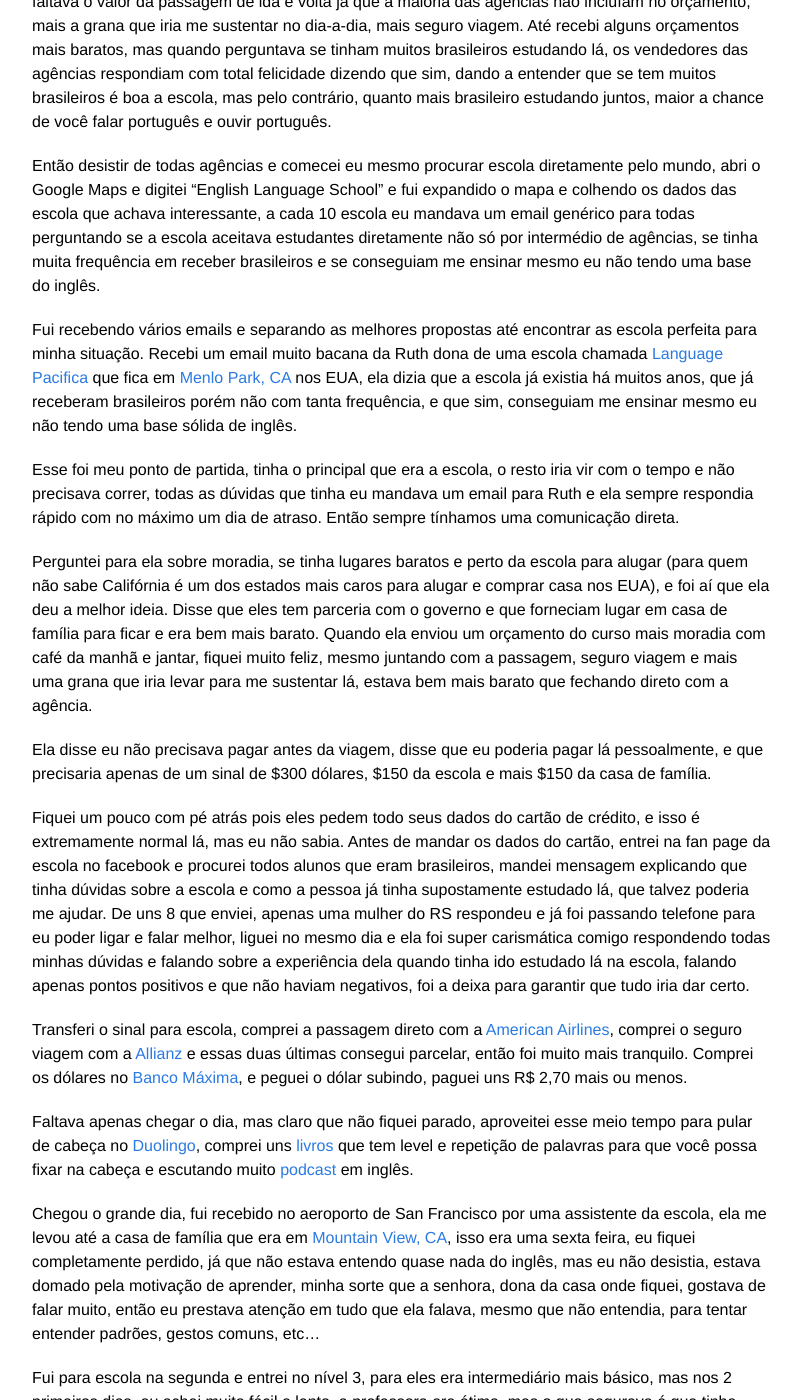
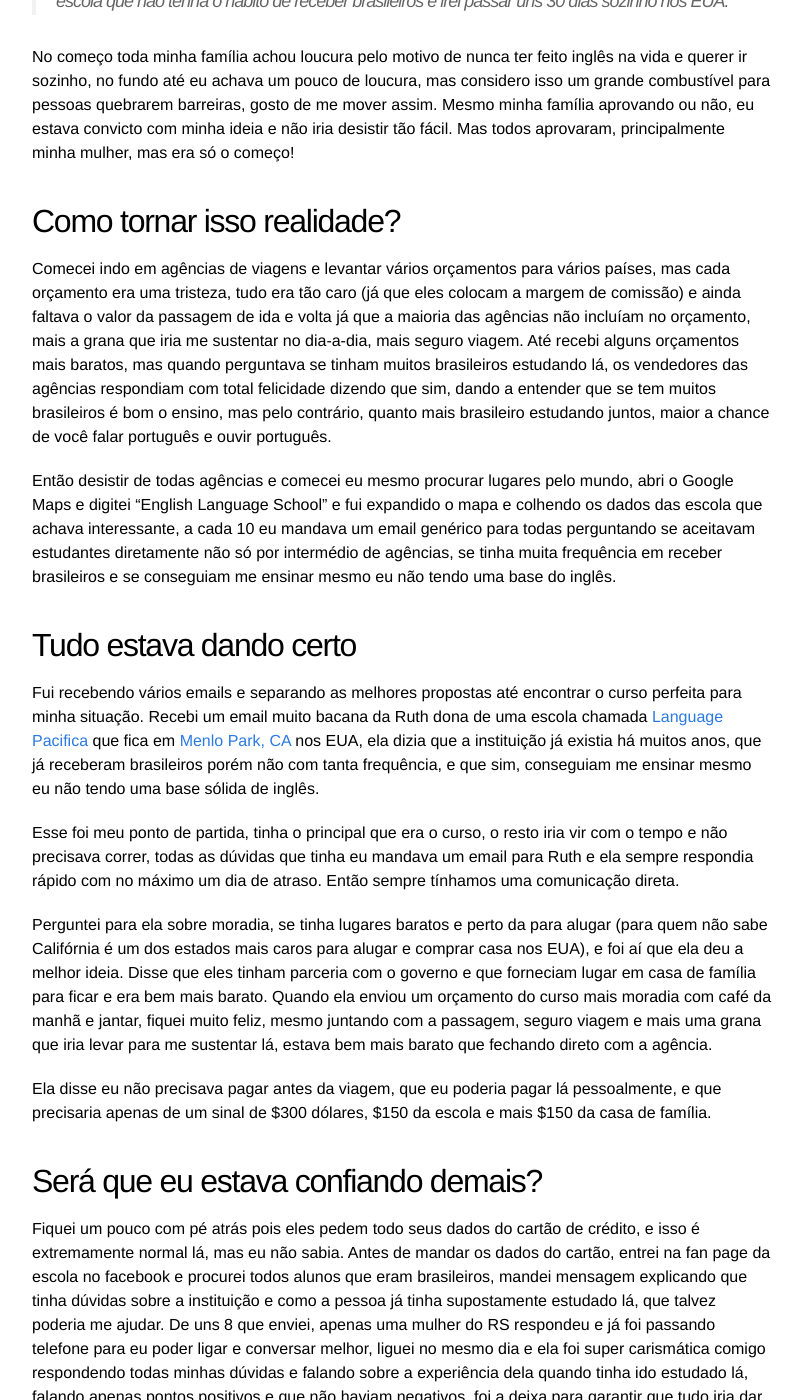
Before and after one commit to igorapa/igorapa.github.io, a Jekyll site: the page built from _posts/2015-05-24-fui-aprender-ingles.markdown, in a window 1280 px wide and 1400 px high, scrolled down 1804 px. Shown: the whole window, without its empty margins (238-1040 px from the left). Built offline with Jekyll 4.4.1, drawn with Linux system fonts in a browser that asks for light colours; nearby versions of some CDN libraries; comment, search, counter and statistics services are not loaded; some of the changed text lies outside the part shown.

Commit message:
fix: changed some sentences in the text

```diff
--- a/_posts/2015-05-24-fui-aprender-ingles.markdown
+++ b/_posts/2015-05-24-fui-aprender-ingles.markdown
@@ -8,21 +8,28 @@
 
 Mas hoje irei falar de algo que vem ainda antes da programação e considero hoje uma grande importância na vida profissional e até mesmo pessoal de um programador, por incrível que pareça, muitos programadores discordam e não acham necessário o inglês como base para a programação, mas enfim, não estou aqui para convencer ninguém, meu intuito é deixar minha opinião sobre o tema.
 
+## Motivo para aprender inglês
+
 Tudo começou quando tinha acabado migrar de área na [Netshoes](http://netshoes.com), eu estava como designer no Marketing e passei para o setor de TI como front-end, sim, sou formado em Design Gráfico e comecei minha carreira como designer em pequenas empresas até chegar na Netshoes, mas sempre em paralelo amava estudar sozinho programação e até hoje continuo estudando sem parar, mas isso é outra história, vamos voltar para o tema.
 
 Então quando eu já estava pegando projetos de front-end da Netshoes e tudo estava fluindo bem, cheguei no [Daniel Filho](http://twitter.com/danielfilho) (um grande mentor para mim) e disse:
 
 > Cara, agora estou dedicando 100% do meu tempo em programação, estudo meus livros e tutoriais nas horas livres e pratico no trabalho tudo que aprendo, fora o que aprendo no trabalhando, gostaria da sua opinião, devo continuar aprendendo JS, GIT, REGEX? Estou no caminho certo?
 
-E foi quando levei a maior surpresa, ele perguntou se eu sabia inglês, fugindo da minha pergunta sobre programação, respondi que tinha muita facilidade na leitura mas que na pronuncia eu estava muito no básico. O fato que até então eu nunca tinha feito curso de inglês na vida, estudei em escola pública e para quem conhece, sabe que o ensino era um meia boca de verbo TO BE, não sei hoje como anda as escola públicas, mas na minha época era muito ruim o ensino de inglês.
+E foi quando levei a maior surpresa, ele perguntou se eu sabia inglês, fugindo da minha pergunta sobre programação, respondi que tinha muita facilidade na leitura mas que na pronuncia eu estava muito no básico. O fato que até então eu nunca tinha feito curso de inglês na vida, estudei em escola pública e para quem conhece, sabe que o ensino era um meia boca de verbo TO BE, não sei hoje como anda a didática, mas na minha época era muito ruim o ensino de inglês.
+
+## Foi como um tapa na cara
 
 Ele escutou o que disse, olho nos meus olhos e falou:
 
 > Antes de aprender JavaScript ou qualquer outra linguagem, você tem que aprender inglês.
+> - [Daniel Filho](http://twitter.com/danielfilho)
 
-Ele nem precisou explicar o porquê, no tom da voz dele percebi que aquilo era muito mais importante, e muitas peças começaram se juntar, já sabia mas só naquele momento ficou tudo mais claro, umas delas eram as coisas que eu buscava na internet para aprender programação e as melhores explicações estavam em inglês, ou documentações, etc.
+Ele nem precisou explicar o porquê, no tom da voz dele percebi que aquilo era muito mais importante, e muitas peças começaram a se juntar, eu tinha uma noção, mas só naquele momento ficou tudo mais claro, umas delas eram as coisas que eu buscava na internet para aprender programação e as melhores explicações estavam em inglês.
 
-Naquele dia eu nem dormi direito, fiquei pensando na melhor solução para resolver isso pois sabia que mesmo começando em uma escola de idiomas naquela semana no Brasil, eu lavaria no mínimo 1 ano para apresentar um resultado gratificante, fora a fortuna que iria gastar.
+Naquele dia eu nem dormi direito, fiquei pensando na melhor solução para resolver isso pois sabia que mesmo começando em um curso de idiomas naquela semana no Brasil, eu lavaria no mínimo 1 ano para apresentar um resultado gratificante, fora a fortuna que iria gastar.
+
+## A melhor solução era uma loucura
 
 Ainda na mesma semana, conversei com minha mulher e concluí.
 
@@ -30,27 +37,39 @@
 
 No começo toda minha família achou loucura pelo motivo de nunca ter feito inglês na vida e querer ir sozinho, no fundo até eu achava um pouco de loucura, mas considero isso um grande combustível para pessoas quebrarem barreiras, gosto de me mover assim. Mesmo minha família aprovando ou não, eu estava convicto com minha ideia e não iria desistir tão fácil. Mas todos aprovaram, principalmente minha mulher, mas era só o começo!
 
-Comecei indo em agências de viagens e levantar vários orçamentos para vários países, mas cada orçamento era uma tristeza, tudo era tão caro (já que eles colocavam a margem de comissão) e ainda faltava o valor da passagem de ida e volta já que a maioria das agências não incluíam no orçamento, mais a grana que iria me sustentar no dia-a-dia, mais seguro viagem. Até recebi alguns orçamentos mais baratos, mas quando perguntava se tinham muitos brasileiros estudando lá, os vendedores das agências respondiam com total felicidade dizendo que sim, dando a entender que se tem muitos brasileiros é boa a escola, mas pelo contrário, quanto mais brasileiro estudando juntos, maior a chance de você falar português e ouvir português.
+## Como tornar isso realidade?
 
-Então desistir de todas agências e comecei eu mesmo procurar escola diretamente pelo mundo, abri o Google Maps e digitei "English Language School" e fui expandido o mapa e colhendo os dados das escola que achava interessante, a cada 10 escola eu mandava um email genérico para todas perguntando se a escola aceitava estudantes diretamente não só por intermédio de agências, se tinha muita frequência em receber brasileiros e se conseguiam me ensinar mesmo eu não tendo uma base do inglês.
+Comecei indo em agências de viagens e levantar vários orçamentos para vários países, mas cada orçamento era uma tristeza, tudo era tão caro (já que eles colocam a margem de comissão) e ainda faltava o valor da passagem de ida e volta já que a maioria das agências não incluíam no orçamento, mais a grana que iria me sustentar no dia-a-dia, mais seguro viagem. Até recebi alguns orçamentos mais baratos, mas quando perguntava se tinham muitos brasileiros estudando lá, os vendedores das agências respondiam com total felicidade dizendo que sim, dando a entender que se tem muitos brasileiros é bom o ensino, mas pelo contrário, quanto mais brasileiro estudando juntos, maior a chance de você falar português e ouvir português.
 
-Fui recebendo vários emails e separando as melhores propostas até encontrar as escola perfeita para minha situação. Recebi um email muito bacana da Ruth dona de uma escola chamada [Language Pacifica](http://www.languagepacifica.org/) que fica em [Menlo Park, CA](https://www.google.com.br/maps/place/Menlo+Park,+CA,+USA/@37.4629307,-122.1748693,13z/data=!3m1!4b1!4m2!3m1!1s0x808fa6b1117280ff:0xebbf998e5df289ab?hl=pt-BR) nos EUA, ela dizia que a escola já existia há muitos anos, que já receberam brasileiros porém não com tanta frequência, e que sim, conseguiam me ensinar mesmo eu não tendo uma base sólida de inglês.
+Então desistir de todas agências e comecei eu mesmo procurar lugares pelo mundo, abri o Google Maps e digitei "English Language School" e fui expandido o mapa e colhendo os dados das escola que achava interessante, a cada 10 eu mandava um email genérico para todas perguntando se aceitavam estudantes diretamente não só por intermédio de agências, se tinha muita frequência em receber brasileiros e se conseguiam me ensinar mesmo eu não tendo uma base do inglês.
 
-Esse foi meu ponto de partida, tinha o principal que era a escola, o resto iria vir com o tempo e não precisava correr, todas as dúvidas que tinha eu mandava um email para Ruth e ela sempre respondia rápido com no máximo um dia de atraso. Então sempre tínhamos uma comunicação direta.
+## Tudo estava dando certo
 
-Perguntei para ela sobre moradia, se tinha lugares baratos e perto da escola para alugar (para quem não sabe Califórnia é um dos estados mais caros para alugar e comprar casa nos EUA), e foi aí que ela deu a melhor ideia. Disse que eles tem parceria com o governo e que forneciam lugar em casa de família para ficar e era bem mais barato. Quando ela enviou um orçamento do curso mais moradia com café da manhã e jantar, fiquei muito feliz, mesmo juntando com a passagem, seguro viagem e mais uma grana que iria levar para me sustentar lá, estava bem mais barato que fechando direto com a agência.
+Fui recebendo vários emails e separando as melhores propostas até encontrar o curso perfeita para minha situação. Recebi um email muito bacana da Ruth dona de uma escola chamada [Language Pacifica](http://www.languagepacifica.org/) que fica em [Menlo Park, CA](https://www.google.com.br/maps/place/Menlo+Park,+CA,+USA/@37.4629307,-122.1748693,13z/data=!3m1!4b1!4m2!3m1!1s0x808fa6b1117280ff:0xebbf998e5df289ab?hl=pt-BR) nos EUA, ela dizia que a instituição já existia há muitos anos, que já receberam brasileiros porém não com tanta frequência, e que sim, conseguiam me ensinar mesmo eu não tendo uma base sólida de inglês.
 
-Ela disse eu não precisava pagar antes da viagem, disse que eu poderia pagar lá pessoalmente, e que precisaria apenas de um sinal de $300 dólares, $150 da escola e mais $150 da casa de família.
+Esse foi meu ponto de partida, tinha o principal que era o curso, o resto iria vir com o tempo e não precisava correr, todas as dúvidas que tinha eu mandava um email para Ruth e ela sempre respondia rápido com no máximo um dia de atraso. Então sempre tínhamos uma comunicação direta.
 
-Fiquei um pouco com pé atrás pois eles pedem todo seus dados do cartão de crédito, e isso é extremamente normal lá, mas eu não sabia. Antes de mandar os dados do cartão, entrei na fan page da escola no facebook e procurei todos alunos que eram brasileiros, mandei mensagem explicando que tinha dúvidas sobre a escola e como a pessoa já tinha supostamente estudado lá, que talvez poderia me ajudar. De uns 8 que enviei, apenas uma mulher do RS respondeu e já foi passando telefone para eu poder ligar e falar melhor, liguei no mesmo dia e ela foi super carismática comigo respondendo todas minhas dúvidas e falando sobre a experiência dela quando  tinha ido estudado lá na escola, falando apenas pontos positivos e que não haviam negativos, foi a deixa para garantir que tudo iria dar certo.
+Perguntei para ela sobre moradia, se tinha lugares baratos e perto da para alugar (para quem não sabe Califórnia é um dos estados mais caros para alugar e comprar casa nos EUA), e foi aí que ela deu a melhor ideia. Disse que eles tinham parceria com o governo e que forneciam lugar em casa de família para ficar e era bem mais barato. Quando ela enviou um orçamento do curso mais moradia com café da manhã e jantar, fiquei muito feliz, mesmo juntando com a passagem, seguro viagem e mais uma grana que iria levar para me sustentar lá, estava bem mais barato que fechando direto com a agência.
 
-Transferi o sinal para escola, comprei a passagem direto com a [American Airlines](http://aa.com), comprei o seguro viagem com a [Allianz](http://www.allianz-assistance.com.br/) e essas duas últimas consegui parcelar, então foi muito mais tranquilo. Comprei os dólares no [Banco Máxima](http://www.maximacambio.com.br/), e peguei o dólar subindo, paguei uns R$ 2,70 mais ou menos.
+Ela disse eu não precisava pagar antes da viagem, que eu poderia pagar lá pessoalmente, e que precisaria apenas de um sinal de $300 dólares, $150 da escola e mais $150 da casa de família.
+
+## Será que eu estava confiando demais?
+
+Fiquei um pouco com pé atrás pois eles pedem todo seus dados do cartão de crédito, e isso é extremamente normal lá, mas eu não sabia. Antes de mandar os dados do cartão, entrei na fan page da escola no facebook e procurei todos alunos que eram brasileiros, mandei mensagem explicando que tinha dúvidas sobre a instituição e como a pessoa já tinha supostamente estudado lá, que talvez poderia me ajudar. De uns 8 que enviei, apenas uma mulher do RS respondeu e já foi passando telefone para eu poder ligar e conversar melhor, liguei no mesmo dia e ela foi super carismática comigo respondendo todas minhas dúvidas e falando sobre a experiência dela quando  tinha ido estudado lá, falando apenas pontos positivos e que não haviam negativos, foi a deixa para garantir que tudo iria dar certo.
+
+Fiquei mais seguro e fiz a transferência do sinal, comprei a passagem direto com a [American Airlines](http://aa.com), comprei o seguro viagem com a [Allianz](http://www.allianz-assistance.com.br/) e essas duas últimas consegui parcelar, então foi muito mais tranquilo. Comprei os dólares no [Banco Máxima](http://www.maximacambio.com.br/), e peguei o dólar subindo, paguei uns R$ 2,70 mais ou menos.
 
 Faltava apenas chegar o dia, mas claro que não fiquei parado, aproveitei esse meio tempo para pular de cabeça no [Duolingo](http://duolingo.com), comprei uns [livros](https://elt.oup.com/catalogue/items/global/graded_readers/oxford_bookworms_library/?cc=cz&selLanguage=cs&mode=hub) que tem level e repetição de palavras para que você possa fixar na cabeça e escutando muito [podcast](http://allearsenglish.com/) em inglês.
 
-Chegou o grande dia, fui recebido no aeroporto de San Francisco por uma assistente da escola, ela me levou até a casa de família que era em [Mountain View, CA](https://www.google.com.br/maps?ion=1&espv=2&q=mountain+view&um=1&ie=UTF-8&sa=X&ei=2HthVYGvKcy-ggSw6ICoBg&ved=0CAcQ_AUoAQ), isso era uma sexta feira, eu fiquei completamente perdido, já que não estava entendo quase nada do inglês, mas eu não desistia, estava domado pela motivação de aprender, minha sorte que a senhora, dona da casa onde fiquei, gostava de falar muito, então eu prestava atenção em tudo que ela falava, mesmo que não entendia, para tentar entender padrões, gestos comuns, etc...
+## Só eu e o Deus maior
 
-Fui para escola na segunda e entrei no nível 3, para eles era intermediário mais básico, mas nos 2 primeiros dias, eu achei muito fácil e lento, a professora era ótima, mas o que segurava é que tinha alguns chineses que sabia bem inglês, mas que as vezes travavam em palavras simples mas que para eles era de outro mundo, até entendo já que eles vem de um vocabulário completamente diferente.
+Chegou o grande dia, fui recebido no aeroporto de San Francisco por uma assistente da Ruth, ela me levou até a casa de família que era em [Mountain View, CA](https://www.google.com.br/maps?ion=1&espv=2&q=mountain+view&um=1&ie=UTF-8&sa=X&ei=2HthVYGvKcy-ggSw6ICoBg&ved=0CAcQ_AUoAQ), isso era uma sexta-feira, fiquei completamente perdido, já que não estava entendo quase nada do inglês, mas eu não desistia, estava domado pela motivação de aprender, minha sorte que a senhora, dona da casa onde fiquei, gostava de falar muito, então eu prestava atenção em tudo que ela falava, mesmo que não entendia, para tentar entender padrões, gestos comuns, etc...
+
+Levei uma grana para comprar celular e notebook, então fui sem nada na qual podia me comunicar com família e amigos lá dos EUA, foram quase 48hs sem avisar que estava tudo bem, deu um problema nos planos e não consegui passar em nenhuma Apple Store. Mas com cara e coragem, conseguir achar a loja e comprei o que precisava para me comunicar. Foi tenso!
+
+## Minhas aulas e o inglês evoluindo
+
+Fui para escola na segunda e entrei no nível 3, para eles era intermediário mais básico, mas nos 2 primeiros dias, eu achei muito fácil e lento, a professora era ótima, mas o que segurava é que tinha alguns chineses que sabia bem inglês, mas que as vezes travavam em palavras simples mas que para eles era de outro mundo, até entendo já que eles vem de um vocabulário completamente diferente. A maioria dos alunos tinham no mínimo 6 meses para aprender, eu tinha apenas 30 dias! Não podia perder tempo.
 
 Fui conversar com a diretora sobre isso, e ela me colocou no dia seguinte no nível 4, e foi aí que sentir que estava decolando, era muito mais rápido e fluído a aula, a professora era ótima, e todos os dias tinha trabalho para casa, e isso me forçava a aprender muito, e não tinha com quem questionar em português sobre um tópico em inglês, fui aprendendo na marra.
 
@@ -64,11 +83,22 @@
 
 Peguei o contato da minha professora de lá dos EUA e estou continuando as aulas via Skype por uma hora e meia, umas vez por semana, a ideia é não parar de deixar a peteca cair.
 
+## Por que aprender inglês?
+
 Não mencionei quase nada de programação neste texto, mas se parar para ver, esse é um pequeno detalhe de um background para você partir para uma programação mais avançada e não ficar dependendo que pessoas traduzam tutoriais, livros, documentos do inglês para o português.
 
-Nós programadores temos sorte que nossa profissão é universal, sabendo inglês você tem a chance de trabalhar em vários países, se você manter seu código no github em inglês, ajudar documentações em inglês, essas chances só aumentam, fora as empresas brasileiras que enxergam com outros olhos esses profissionais com domínio da língua.
+Nós programadores temos sorte que nossa profissão é universal, sabendo inglês você tem a chance de trabalhar em vários países, se você manter seu código no github em inglês, ajudar documentações em inglês, essa chance só aumenta, pelo motivo de empresas estrangeiras consigam navegar pelos seus repositórios, fora as empresas brasileiras que enxergam com outros olhos esses profissionais com domínio da língua. Como diz um outro grande mentor para mim:
+
+> Uma segunda língua te dá o poder de escolha
+> - [Rafael Rinaldi](https://twitter.com/rafaelrinaldi)
+
+Se você quiser aprender outra que não seja o inglês, também acho válido, mas lembre que o inglês é onipresente, a comunidade o utiliza como base.
 
 Aprender inglês não vai fazer você desconsiderar suas raízes.
 
 > O dinheiro tira um homem da miséria, mas não pode arrancar de dentro dele a favela.
-> - Negro Drama
+> - Racionais Mc's Negro Drama
+
+## Agradecimento
+
+Agradeço mais uma vez minha mulher [Juliana Melo](https://www.facebook.com/juliana.melo.336) por ser sempre tão paciente, [Daniel Filho](https://twitter.com/danielfilho) e [Rafael Rinaldi](https://twitter.com/rafaelrinaldi) por sempre dedicarem seus tempos para repassarem suas experiências, e o time (gangue) de fronts lá da Netshoes [Weslley Araújo](https://twitter.com/_weslleyaraujo), [Mauricio Soares](https://twitter.com/omauriciosoares), [Rafael Rodrigues](https://twitter.com/rody_rafa), [Raphael Fabeni](https://twitter.com/raphaelfabeni) (Deus Grego) e o mais novo [Hugo Bessa](https://twitter.com/hugoBessaa) por fazerem parte das minhas experiências.
```
